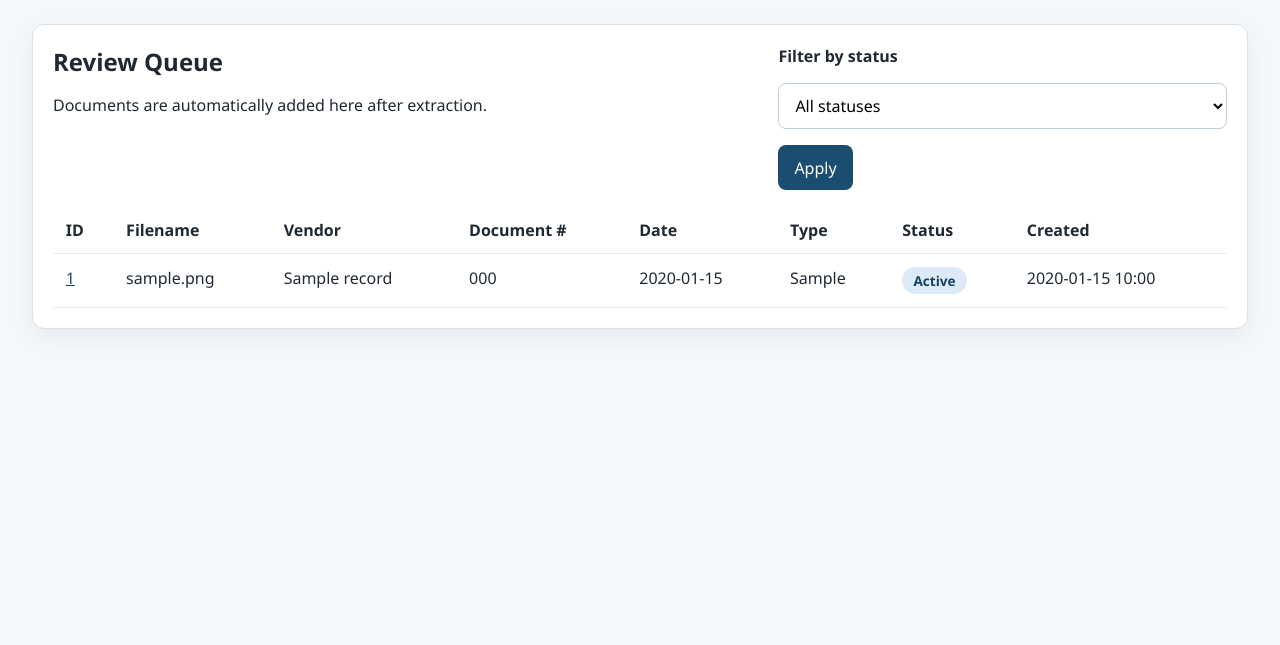
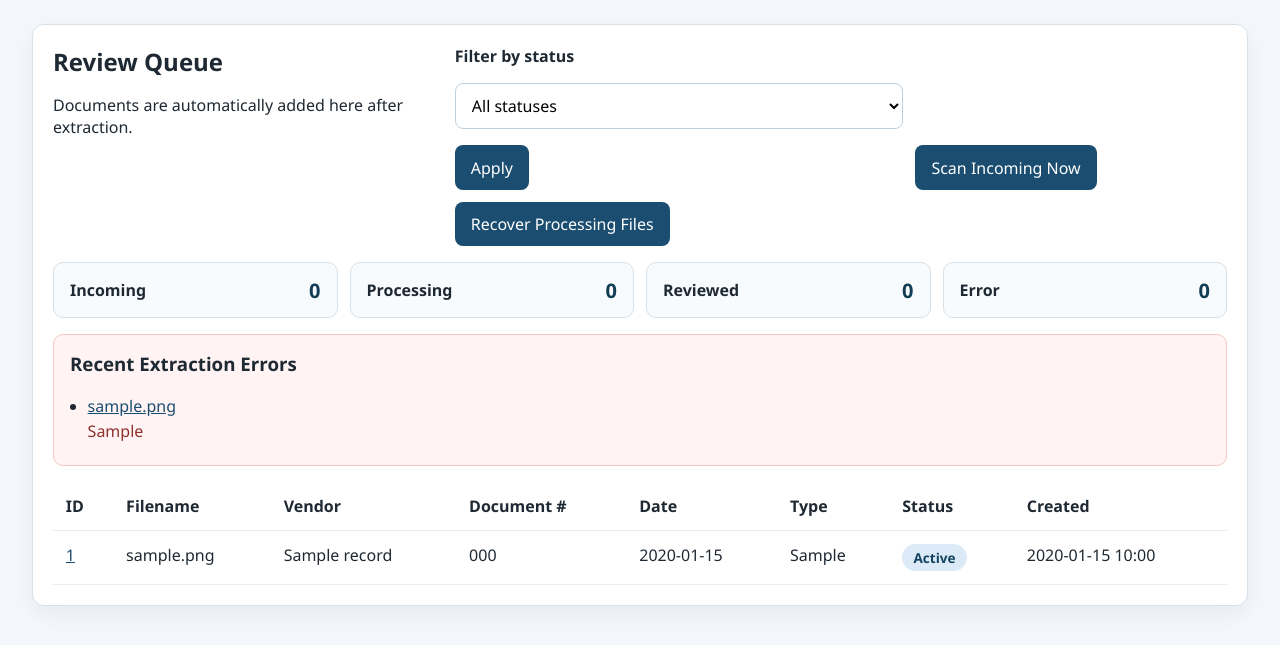
Before and after one commit to lucasvonderheyde/ezyvet-inventory-recognition, a Flask app: page / in a window 1280 px wide. Shown: the part 111-756 px from the top of the page. Run offline with Flask 3, Linux system fonts and the light colour scheme; tables that the repository leaves empty hold one stand-in row (values such as "Sample post").

Commit message:
Improve OCR queue workflow and bulk file recovery

```diff
--- a/app/config.py
+++ b/app/config.py
@@ -29,4 +29,5 @@ class Config:
     WATCHER_ENABLED = os.getenv("WATCHER_ENABLED", "true").lower() == "true"
     FILE_STABILITY_CHECK_INTERVAL = int(os.getenv("FILE_STABILITY_CHECK_INTERVAL", "2"))
     FILE_STABILITY_REQUIRED_PASSES = int(os.getenv("FILE_STABILITY_REQUIRED_PASSES", "2"))
+    WATCH_FOLDER_SCAN_INTERVAL = int(os.getenv("WATCH_FOLDER_SCAN_INTERVAL", "5"))
     LOG_LEVEL = os.getenv("LOG_LEVEL", "INFO")
--- a/app/routes.py
+++ b/app/routes.py
@@ -1,7 +1,8 @@
 import json
 from datetime import datetime
+from pathlib import Path
 
-from flask import Blueprint, flash, redirect, render_template, request, send_file, url_for
+from flask import Blueprint, current_app, flash, redirect, render_template, request, send_file, url_for
 
 from .models import DocumentRecord, db
 from .services.document_processor import DocumentProcessor
@@ -24,12 +25,37 @@ def queue():
         "incomplete",
         "error",
     ]
+    folder_counts = get_folder_counts()
+    error_records = (
+        DocumentRecord.query.filter(DocumentRecord.extraction_error.isnot(None))
+        .order_by(DocumentRecord.updated_at.desc())
+        .limit(5)
+        .all()
+    )
     return render_template(
         "queue.html",
         records=records,
         statuses=statuses,
         status_filter=status_filter,
+        folder_counts=folder_counts,
+        error_records=error_records,
     )
+
+
+@main_bp.route("/actions/scan-incoming", methods=["POST"])
+def scan_incoming():
+    processor = DocumentProcessor()
+    count = processor.process_incoming_folder()
+    flash(f"Scanned Incoming folder. Processed {count} file(s).", "success")
+    return redirect(url_for("main.queue"))
+
+
+@main_bp.route("/actions/recover-processing", methods=["POST"])
+def recover_processing():
+    processor = DocumentProcessor()
+    count = processor.recover_processing_folder()
+    flash(f"Recovered {count} file(s) from Processing into the review queue.", "success")
+    return redirect(url_for("main.queue"))
 
 
 @main_bp.route("/records/<int:record_id>", methods=["GET", "POST"])
@@ -87,3 +113,15 @@ def load_extraction_payload(record: DocumentRecord) -> dict:
         return json.loads(record.raw_extraction_json)
     except json.JSONDecodeError:
         return {}
+
+
+def get_folder_counts() -> dict:
+    def count_pdfs(path_value: str) -> int:
+        return len(list(Path(path_value).glob("*.pdf")))
+
+    return {
+        "incoming": count_pdfs(current_app.config["WATCH_FOLDER"]),
+        "processing": count_pdfs(current_app.config["PROCESSING_FOLDER"]),
+        "reviewed": count_pdfs(current_app.config["REVIEWED_FOLDER"]),
+        "error": count_pdfs(current_app.config["ERROR_FOLDER"]),
+    }
--- a/app/static/styles.css
+++ b/app/static/styles.css
@@ -70,6 +70,63 @@ a {
 .button-row {
     align-items: center;
     flex-wrap: wrap;
+}
+
+.queue-actions {
+    display: flex;
+    gap: 0.75rem;
+    flex-wrap: wrap;
+    align-items: end;
+}
+
+.folder-stats {
+    display: grid;
+    grid-template-columns: repeat(auto-fit, minmax(140px, 1fr));
+    gap: 0.75rem;
+    margin: 1rem 0;
+}
+
+.stat-card {
+    display: flex;
+    justify-content: space-between;
+    align-items: center;
+    padding: 0.85rem 1rem;
+    border: 1px solid #d8e1e8;
+    border-radius: 10px;
+    background: #f8fbfd;
+}
+
+.stat-card span {
+    font-size: 1.25rem;
+    font-weight: 700;
+    color: #133c55;
+}
+
+.error-panel {
+    margin-bottom: 1rem;
+    padding: 1rem;
+    border-radius: 10px;
+    background: #fff4f3;
+    border: 1px solid #f4c7c2;
+}
+
+.error-panel h3 {
+    margin-top: 0;
+}
+
+.error-list {
+    margin: 0;
+    padding-left: 1.1rem;
+}
+
+.error-list li {
+    margin: 0.45rem 0;
+}
+
+.error-list span {
+    display: block;
+    color: #8d2f2b;
+    margin-top: 0.2rem;
 }
 
 .stacked-detail {
--- a/app/templates/queue.html
+++ b/app/templates/queue.html
@@ -7,6 +7,7 @@
             <h2>Review Queue</h2>
             <p>Documents are automatically added here after extraction.</p>
         </div>
+        <div class="queue-actions">
             <form method="get" class="filter-form">
                 <label for="status">Filter by status</label>
                 <select id="status" name="status">
@@ -17,7 +18,35 @@
                 </select>
                 <button type="submit">Apply</button>
             </form>
+            <form method="post" action="{{ url_for('main.scan_incoming') }}">
+                <button type="submit">Scan Incoming Now</button>
+            </form>
+            <form method="post" action="{{ url_for('main.recover_processing') }}">
+                <button type="submit">Recover Processing Files</button>
+            </form>
         </div>
+    </div>
+
+    <div class="folder-stats">
+        <div class="stat-card"><strong>Incoming</strong><span>{{ folder_counts.incoming }}</span></div>
+        <div class="stat-card"><strong>Processing</strong><span>{{ folder_counts.processing }}</span></div>
+        <div class="stat-card"><strong>Reviewed</strong><span>{{ folder_counts.reviewed }}</span></div>
+        <div class="stat-card"><strong>Error</strong><span>{{ folder_counts.error }}</span></div>
+    </div>
+
+    {% if error_records %}
+    <div class="error-panel">
+        <h3>Recent Extraction Errors</h3>
+        <ul class="error-list">
+            {% for record in error_records %}
+            <li>
+                <a href="{{ url_for('main.review_record', record_id=record.id) }}">{{ record.original_filename }}</a>
+                <span>{{ record.extraction_error or "Unknown extraction error" }}</span>
+            </li>
+            {% endfor %}
+        </ul>
+    </div>
+    {% endif %}
 
     <table class="data-table">
         <thead>
```
Also changed, not shown: app/services/document_processor.py (+32 -1 lines), app/services/watcher.py (+52 -10 lines), README.md, 1 other file. Lines whose indentation alone changed are shown as unchanged.
